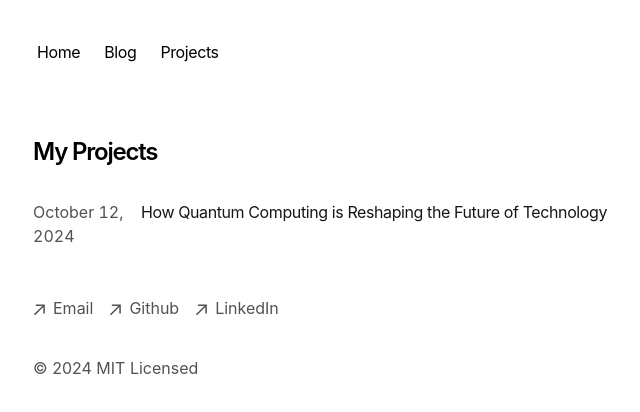
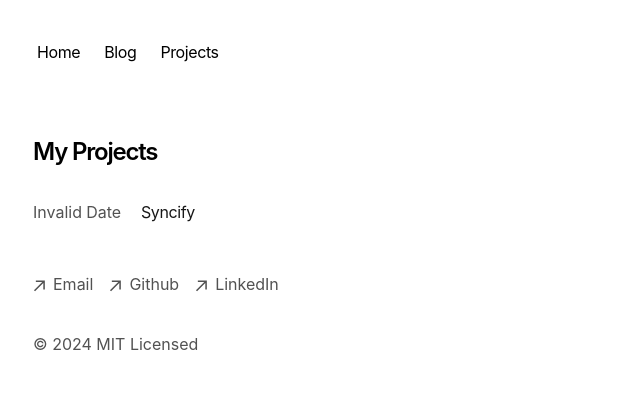
Before and after one commit to s-haider10/portfolio-blog, a Next.js app: page /projects in a window 1280 px wide. Shown: the top 412 px of the page, without its empty margins (319-959 px from the left). Built offline with nearby package versions, Linux system fonts and the light colour scheme.

Commit message:
update 1.3.6
update sitemaps and utils

```diff
--- a/app/projects/utils.ts
+++ b/app/projects/utils.ts
@@ -50,7 +50,7 @@ function getMDXData(dir) {
 }
 
 export function getProjectPosts() {
-  return getMDXData(path.join(process.cwd(), "app", "blog", "posts"));
+  return getMDXData(path.join(process.cwd(), "app", "projects", "posts"));
 }
 
 export function formatDate(date: string, includeRelative = false) {
--- a/app/sitemap.ts
+++ b/app/sitemap.ts
@@ -1,17 +1,26 @@
-import { getBlogPosts } from 'app/blog/utils'
+import { getBlogPosts } from "app/blog/utils";
+import { getProjectPosts } from "app/projects/utils"; // Import the function to get project data
 
-export const baseUrl = 'https://portfolio-blog-starter.vercel.app'
+export const baseUrl = "https://portfolio-blog-starter.vercel.app";
 
 export default async function sitemap() {
+  // Get blog posts for the sitemap
   let blogs = getBlogPosts().map((post) => ({
     url: `${baseUrl}/blog/${post.slug}`,
     lastModified: post.metadata.publishedAt,
-  }))
+  }));
 
-  let routes = ['', '/blog'].map((route) => ({
+  // Get project data for the sitemap
+  let projects = getProjectPosts().map((project) => ({
+    url: `${baseUrl}/projects/${project.slug}`, // Update the URL path as needed
+    lastModified: project.metadata.publishedAt,
+  }));
+
+  // Add main routes for the sitemap
+  let routes = ["", "/blog", "/projects"].map((route) => ({
     url: `${baseUrl}${route}`,
-    lastModified: new Date().toISOString().split('T')[0],
-  }))
+    lastModified: new Date().toISOString().split("T")[0],
+  }));
 
-  return [...routes, ...blogs]
+  return [...routes, ...blogs, ...projects]; // Combine all entries
 }
```
